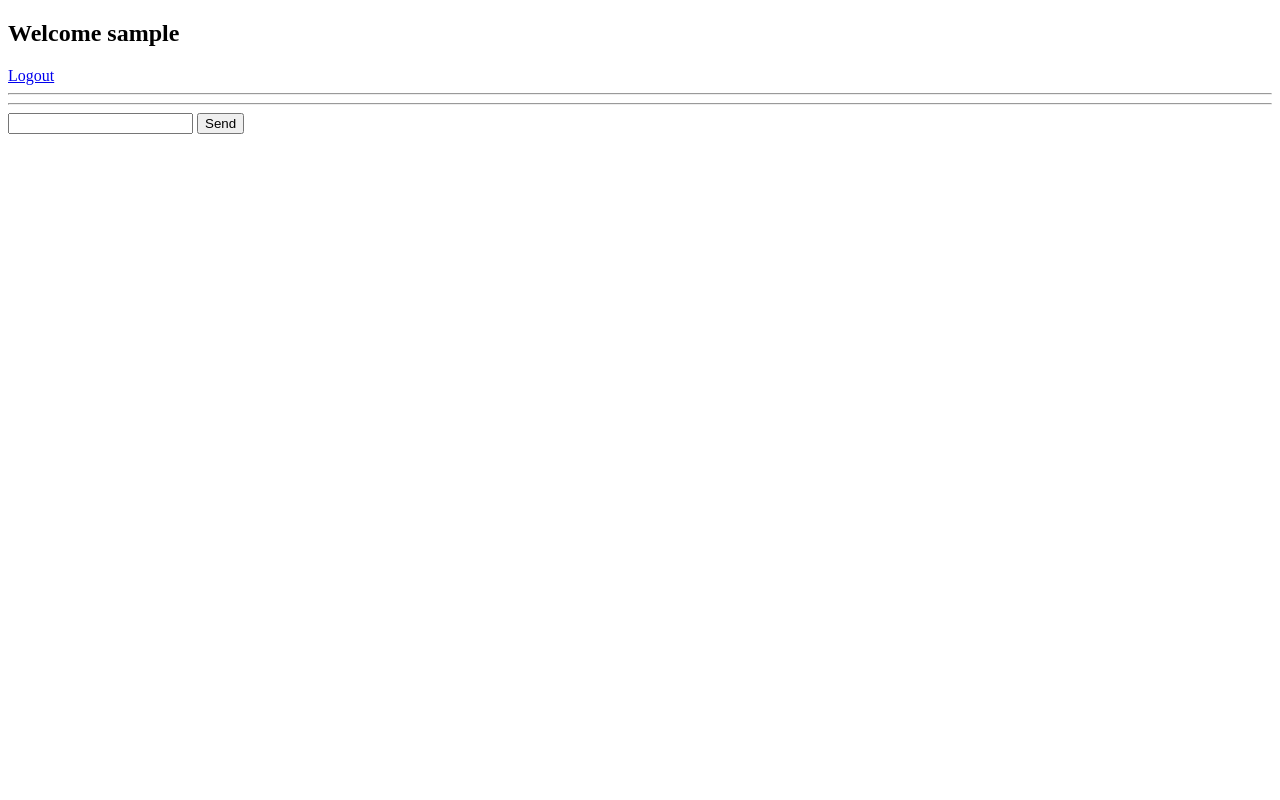
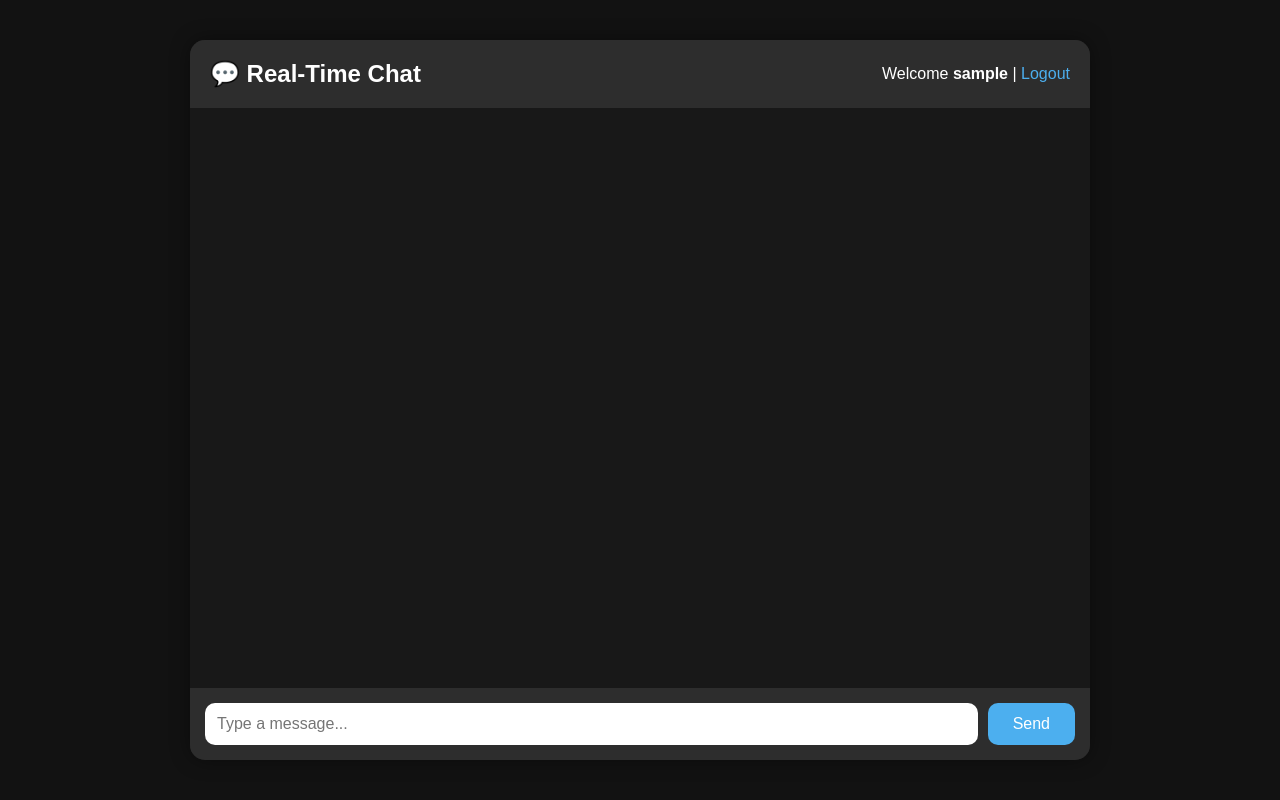
Before and after one commit to SandeepKumarSha/Real-Time-Chat-Application, a Flask app: page /chat in a window 1280 px wide. Run offline with Flask 3, Linux system fonts and the light colour scheme; the visitor is signed in with stand-in values (Sample User, id 1); data that the repository does not hold is empty; some libraries are stand-ins or nearby versions.

Commit message:
Phase 4 complete - Modern chat UI

```diff
--- a/static/css/style.css
+++ b/static/css/style.css
@@ -0,0 +1,129 @@
+*{
+    margin:0;
+    padding:0;
+    box-sizing:border-box;
+    font-family:Arial, sans-serif;
+}
+
+body{
+    background:#121212;
+    display:flex;
+    justify-content:center;
+    align-items:center;
+    height:100vh;
+}
+
+.chat-container{
+    width:900px;
+    height:90vh;
+
+    background:#1e1e1e;
+
+    border-radius:15px;
+
+    overflow:hidden;
+
+    display:flex;
+    flex-direction:column;
+
+    box-shadow:0 0 20px rgba(0,0,0,0.4);
+}
+
+.header{
+
+    background:#2d2d2d;
+
+    color:white;
+
+    padding:20px;
+
+    display:flex;
+
+    justify-content:space-between;
+
+    align-items:center;
+}
+
+.header a{
+    color:#4cafef;
+    text-decoration:none;
+}
+
+.chat-box{
+
+    flex:1;
+
+    padding:20px;
+
+    overflow-y:auto;
+
+    background:#181818;
+}
+
+.message{
+
+    background:#2c2c2c;
+
+    color:white;
+
+    padding:12px;
+
+    margin-bottom:10px;
+
+    border-radius:10px;
+
+    width:fit-content;
+
+    max-width:70%;
+}
+
+.message p{
+    margin-top:5px;
+}
+
+.input-area{
+
+    display:flex;
+
+    padding:15px;
+
+    background:#2d2d2d;
+}
+
+.input-area input{
+
+    flex:1;
+
+    padding:12px;
+
+    border:none;
+
+    border-radius:10px;
+
+    outline:none;
+
+    font-size:16px;
+}
+
+.input-area button{
+
+    margin-left:10px;
+
+    padding:12px 25px;
+
+    border:none;
+
+    border-radius:10px;
+
+    background:#4cafef;
+
+    color:white;
+
+    cursor:pointer;
+
+    font-size:16px;
+}
+
+.input-area button:hover{
+    background:#2196f3;
+}
--- a/templates/chat.html
+++ b/templates/chat.html
@@ -1,41 +1,53 @@
 <!DOCTYPE html>
 <html>
 <head>
+    <title>Real-Time Chat</title>
 
-<title>Real Time Chat</title>
+    <link rel="stylesheet"
+          href="{{ url_for('static', filename='css/style.css') }}">
 
     <script src="https://cdn.socket.io/4.7.2/socket.io.min.js"></script>
-
 </head>
 
 <body>
 
-<h2>Welcome {{ username }}</h2>
+<div class="chat-container">
 
+    <div class="header">
+        <h2>💬 Real-Time Chat</h2>
+
+        <div>
+            Welcome <b>{{ username }}</b>
+            |
             <a href="/logout">Logout</a>
+        </div>
+    </div>
 
-<hr>
-
-<div id="chat-box">
+    <div id="chat-box" class="chat-box">
 
         {% for msg in messages %}
-<p>
-<b>{{ msg.username }}</b> :
-{{ msg.content }}
-</p>
+            <div class="message">
+                <b>{{ msg.username }}</b>
+                <p>{{ msg.content }}</p>
+            </div>
         {% endfor %}
 
     </div>
 
-<hr>
+    <div class="input-area">
 
         <input
             type="text"
-id="message">
+            id="message"
+            placeholder="Type a message...">
 
         <button onclick="sendMessage()">
             Send
         </button>
+
+    </div>
+
+</div>
 
 <script>
 
@@ -43,27 +55,28 @@ const socket = io();
 
 const username = "{{ username }}";
 
-socket.on(
-    'receive_message',
-    function(data){
+socket.on('receive_message', function(data){
 
-        let box =
-        document.getElementById(
-            'chat-box'
-        );
+    let box = document.getElementById('chat-box');
 
-        box.innerHTML +=
-        `<p><b>${data.username}</b> :
-        ${data.message}</p>`;
-    }
-);
+    box.innerHTML += `
+        <div class="message">
+            <b>${data.username}</b>
+            <p>${data.message}</p>
+        </div>
+    `;
+
+    box.scrollTop = box.scrollHeight;
+});
 
 function sendMessage(){
 
     let message =
-    document.getElementById(
-        'message'
-    ).value;
+        document.getElementById('message').value;
+
+    if(message.trim() === ''){
+        return;
+    }
 
     socket.emit(
         'send_message',
@@ -73,9 +86,7 @@ function sendMessage(){
         }
     );
 
-    document.getElementById(
-        'message'
-    ).value = '';
+    document.getElementById('message').value = '';
 }
 
 </script>
```
Lines whose indentation alone changed are shown as unchanged.
